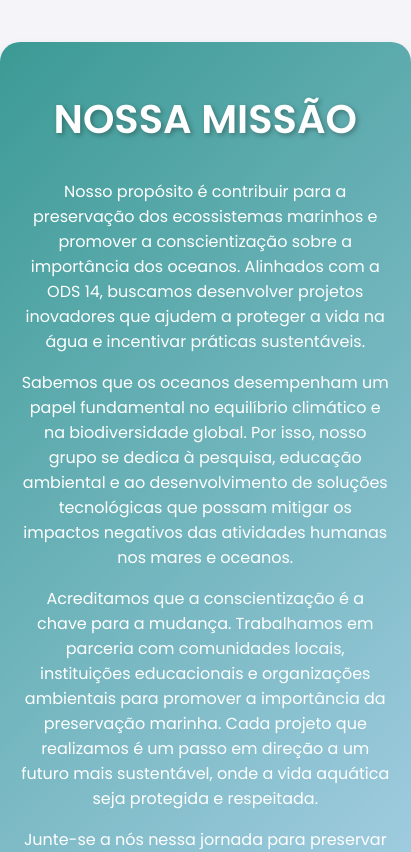
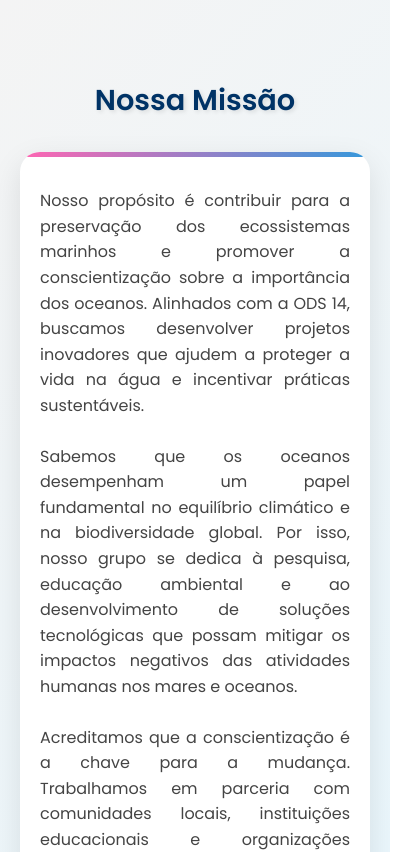
Before and after one commit to odeni3/aquasafe, a React (Vite) app in the folder aquasafe/: page /missao in a window 390 px wide. Shown: the top 852 px of the page, 411 px wide, since content can reach past the window. Built offline with nearby package versions, Linux system fonts and the light colour scheme.

Commit message:
ajustando importacoes de missao

```diff
--- a/aquasafe/src/pages/Sobre/Missao/missao.css
+++ /dev/null
@@ -1,116 +0,0 @@
-body {
-  margin: 0;
-  padding: 0;
-  min-height: 100vh;
-  background: linear-gradient(135deg, #f4f4f4 0%, #e6f7ff 100%);
-}
-
-.missao-container {
-  display: flex;
-  justify-content: center;
-  align-items: center;
-  min-height: 100vh;
-  padding: 20px;
-  background: linear-gradient(135deg, #f4f4f4 0%, #e6f7ff 100%);
-}
-
-.missao-content {
-  max-width: 900px;
-  width: 100%;
-  margin: 80px auto;
-  animation: fadeIn 0.8s ease-in-out;
-}
-
-.missao-content h1 {
-  text-align: center;
-  font-size: 2.8rem;
-  color: #003366;
-  margin-bottom: 30px;
-  font-family: 'Poppins', sans-serif;
-  text-shadow: 2px 2px 4px rgba(0, 0, 0, 0.1);
-}
-
-.missao-card {
-  background: white;
-  border-radius: 20px;
-  padding: 40px;
-  box-shadow: 0 10px 30px rgba(0, 0, 0, 0.1);
-  position: relative;
-  overflow: hidden;
-}
-
-.missao-card::before {
-  content: '';
-  position: absolute;
-  top: 0;
-  left: 0;
-  width: 100%;
-  height: 5px;
-  background: linear-gradient(90deg, #ff66b2, #3498db);
-}
-
-.missao-card p {
-  font-size: 1.1rem;
-  line-height: 1.8;
-  color: #444;
-  margin-bottom: 25px;
-  text-align: justify;
-}
-
-.missao-destaque {
-  background: linear-gradient(135deg, #f0f8ff 0%, #e6f7ff 100%);
-  padding: 25px;
-  border-radius: 15px;
-  border-left: 5px solid #ff66b2;
-  font-weight: 500;
-  color: #003366 !important;
-  margin-top: 30px !important;
-}
-
-@keyframes fadeIn {
-  from {
-    opacity: 0;
-    transform: translateY(20px);
-  }
-  to {
-    opacity: 1;
-    transform: translateY(0);
-  }
-}
-
-@media (max-width: 768px) {
-  .missao-content {
-    margin: 60px auto;
-  }
-
-  .missao-content h1 {
-    font-size: 2.2rem;
-  }
-
-  .missao-card {
-    padding: 30px;
-  }
-
-  .missao-card p {
-    font-size: 1rem;
-    line-height: 1.6;
-  }
-}
-
-@media (max-width: 480px) {
-  .missao-content {
-    margin: 40px auto;
-  }
-
-  .missao-content h1 {
-    font-size: 1.8rem;
-  }
-
-  .missao-card {
-    padding: 20px;
-  }
-
-  .missao-destaque {
-    padding: 20px;
-  }
-}
--- a/aquasafe/src/pages/Sobre/Missao/styles.css
+++ b/aquasafe/src/pages/Sobre/Missao/styles.css
@@ -1,60 +1,116 @@
-body, html {
+body {
   margin: 0;
   padding: 0;
-  height: 100%;
-  background: #f4f4f9;
+  min-height: 100vh;
+  background: linear-gradient(135deg, #f4f4f4 0%, #e6f7ff 100%);
 }
 
 .missao-container {
   display: flex;
-  flex-direction: column;
   justify-content: center;
   align-items: center;
-  height: 80vh;
-  width: 90vw;
-  background: linear-gradient(135deg, #3B9A94, #A8D0E6);
-  border-radius: 20px;
-  color: #fff;
-  box-shadow: 0 6px 12px rgba(0, 0, 0, 0.1);
-  padding: 40px;
-  text-align: center;
-  margin: 5vh auto;
+  min-height: 100vh;
+  padding: 20px;
+  background: linear-gradient(135deg, #f4f4f4 0%, #e6f7ff 100%);
 }
 
-h1 {
-  font-size: 3em;
-  color: #fff;
-  margin-bottom: 30px;
-  text-transform: uppercase;
-  text-shadow: 2px 2px 5px rgba(0, 0, 0, 0.3);
+.missao-content {
+  max-width: 900px;
+  width: 100%;
+  margin: 80px auto;
+  animation: fadeIn 0.8s ease-in-out;
 }
 
-.missao-texto {
-  font-size: 1.8em;
-  line-height: 1.6;
-  max-width: 800px;
-  margin: 0 auto;
-  color: #D3D3D3;
+.missao-content h1 {
+  text-align: center;
+  font-size: 2.8rem;
+  color: #003366;
+  margin-bottom: 30px;
+  font-family: 'Poppins', sans-serif;
+  text-shadow: 2px 2px 4px rgba(0, 0, 0, 0.1);
+}
+
+.missao-card {
+  background: white;
+  border-radius: 20px;
+  padding: 40px;
+  box-shadow: 0 10px 30px rgba(0, 0, 0, 0.1);
+  position: relative;
+  overflow: hidden;
+}
+
+.missao-card::before {
+  content: '';
+  position: absolute;
+  top: 0;
+  left: 0;
+  width: 100%;
+  height: 5px;
+  background: linear-gradient(90deg, #ff66b2, #3498db);
+}
+
+.missao-card p {
+  font-size: 1.1rem;
+  line-height: 1.8;
+  color: #444;
+  margin-bottom: 25px;
   text-align: justify;
 }
 
-.missao-texto p {
-  margin-bottom: 20px;
+.missao-destaque {
+  background: linear-gradient(135deg, #f0f8ff 0%, #e6f7ff 100%);
+  padding: 25px;
+  border-radius: 15px;
+  border-left: 5px solid #ff66b2;
+  font-weight: 500;
+  color: #003366 !important;
+  margin-top: 30px !important;
+}
+
+@keyframes fadeIn {
+  from {
+    opacity: 0;
+    transform: translateY(20px);
+  }
+  to {
+    opacity: 1;
+    transform: translateY(0);
+  }
 }
 
 @media (max-width: 768px) {
-  .missao-container {
-    height: auto;
-    width: 95vw;
-    padding: 20px;
-    margin: 5vh auto;
+  .missao-content {
+    margin: 60px auto;
   }
 
-  h1 {
-    font-size: 2.5em;
+  .missao-content h1 {
+    font-size: 2.2rem;
   }
 
-  .missao-texto {
-    font-size: 1.4em;
+  .missao-card {
+    padding: 30px;
+  }
+
+  .missao-card p {
+    font-size: 1rem;
+    line-height: 1.6;
   }
 }
+
+@media (max-width: 480px) {
+  .missao-content {
+    margin: 40px auto;
+  }
+
+  .missao-content h1 {
+    font-size: 1.8rem;
+  }
+
+  .missao-card {
+    padding: 20px;
+  }
+
+  .missao-destaque {
+    padding: 20px;
+  }
+}
```
